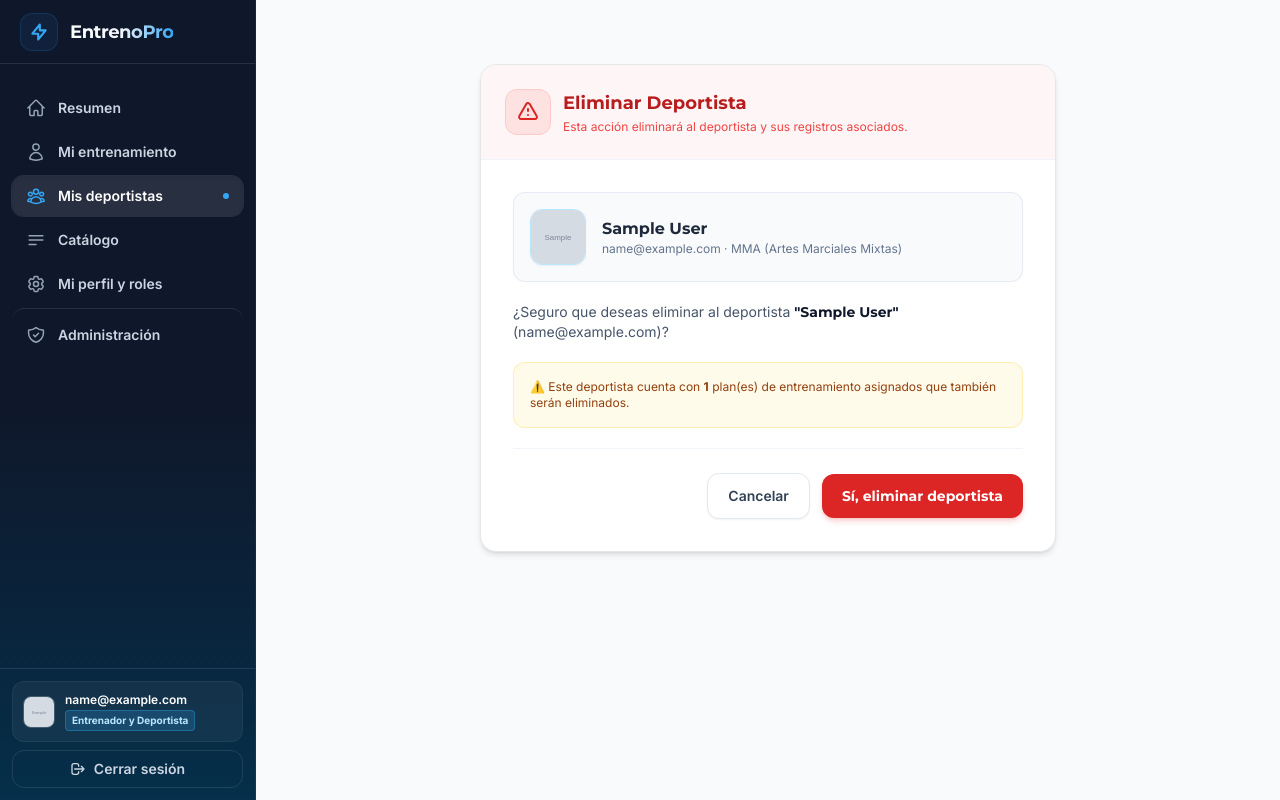
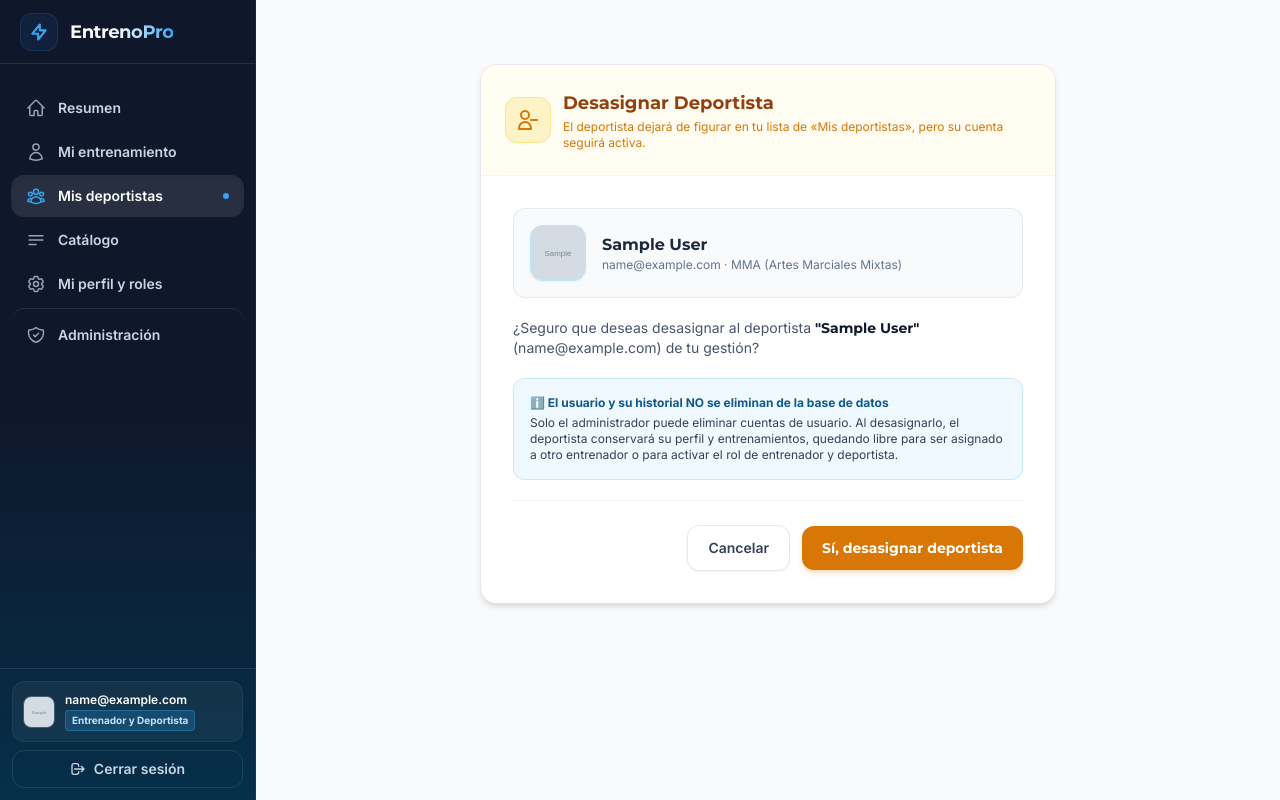
Before and after one commit to kikega/entreno, a Django app: page /training/athlete/1/delete/ in a window 1280 px wide. Run offline with Django 5.2, Linux system fonts and the light colour scheme; a user stored in the database is signed in; tables that the repository leaves empty hold one stand-in row (values such as "Sample post"); grey boxes marked "Sample" are stand-in pictures; some libraries are stand-ins or nearby versions.

Commit message:
Desasignar deportistas

```diff
--- a/templates/training/athlete_confirm_delete.html
+++ b/templates/training/athlete_confirm_delete.html
@@ -1,18 +1,18 @@
 {% extends 'base.html' %}
 
-{% block title %}Eliminar Deportista - EntrenoPro{% endblock %}
+{% block title %}Desasignar Deportista - EntrenoPro{% endblock %}
 
 {% block content %}
 <div class="max-w-xl mx-auto py-8 trainer-theme">
     <div class="bg-white shadow-md rounded-2xl border border-slate-150 overflow-hidden animate-fade-in">
-        <div class="px-6 py-6 border-b border-slate-100 bg-red-50/70">
+        <div class="px-6 py-6 border-b border-slate-100 bg-amber-50/70">
             <div class="flex items-center gap-3">
-                <div class="p-2.5 bg-red-100 text-red-600 rounded-xl border border-red-200 flex-shrink-0">
-                    <svg class="w-6 h-6" fill="none" stroke="currentColor" viewBox="0 0 24 24"><path stroke-linecap="round" stroke-linejoin="round" stroke-width="2" d="M12 9v2m0 4h.01m-6.938 4h13.856c1.54 0 2.502-1.667 1.732-3L13.732 4c-.77-1.333-2.694-1.333-3.464 0L3.34 16c-.77 1.333.192 3 1.732 3z"></path></svg>
+                <div class="p-2.5 bg-amber-100 text-amber-600 rounded-xl border border-amber-200 flex-shrink-0">
+                    <svg class="w-6 h-6" fill="none" stroke="currentColor" viewBox="0 0 24 24"><path stroke-linecap="round" stroke-linejoin="round" stroke-width="2" d="M13 7a4 4 0 11-8 0 4 4 0 018 0zM9 14a6 6 0 00-6 6v1h12v-1a6 6 0 00-6-6zM21 12h-6"></path></svg>
                 </div>
                 <div>
-                    <h3 class="text-lg font-headline font-bold text-red-700">Eliminar Deportista</h3>
-                    <p class="text-xs text-red-500 mt-0.5">Esta acción eliminará al deportista y sus registros asociados.</p>
+                    <h3 class="text-lg font-headline font-bold text-amber-800">Desasignar Deportista</h3>
+                    <p class="text-xs text-amber-600 mt-0.5">El deportista dejará de figurar en tu lista de «Mis deportistas», pero su cuenta seguirá activa.</p>
                 </div>
             </div>
         </div>
@@ -35,15 +35,16 @@
             </div>
 
             <p class="text-sm text-slate-600">
-                ¿Seguro que deseas eliminar al deportista
-                <span class="font-headline font-bold text-slate-900">"{{ athlete.user.first_name }} {{ athlete.user.last_name }}"</span> ({{ athlete.user.email }})?
+                ¿Seguro que deseas desasignar al deportista
+                <span class="font-headline font-bold text-slate-900">"{{ athlete.user.first_name }} {{ athlete.user.last_name }}"</span> ({{ athlete.user.email }}) de tu gestión?
             </p>
 
-            {% if plans_count > 0 %}
-                <div class="rounded-xl bg-amber-50 border border-amber-200/60 p-4 text-xs text-amber-800">
-                    ⚠️ Este deportista cuenta con <strong>{{ plans_count }}</strong> plan(es) de entrenamiento asignados que también serán eliminados.
-                </div>
-            {% endif %}
+            <div class="rounded-xl bg-sky-50 border border-sky-200/70 p-4 text-xs text-slate-700 space-y-1">
+                <p class="font-bold text-sky-800">ℹ️ El usuario y su historial NO se eliminan de la base de datos</p>
+                <p>
+                    Solo el administrador puede eliminar cuentas de usuario. Al desasignarlo, el deportista conservará su perfil y entrenamientos, quedando libre para ser asignado a otro entrenador o para activar el rol de entrenador y deportista.
+                </p>
+            </div>
 
             <div class="mt-8 flex flex-col-reverse sm:flex-row items-center justify-end gap-3 border-t border-slate-100 pt-6">
                 <a href="{% url 'training:trainer_dashboard' %}" class="w-full sm:w-auto text-center px-5 py-3 border border-slate-200 text-sm font-semibold rounded-xl text-slate-700 bg-white hover:bg-slate-50 transition shadow-sm">
@@ -51,8 +52,8 @@
                 </a>
                 <form method="post" class="m-0 w-full sm:w-auto">
                     {% csrf_token %}
-                    <button type="submit" class="w-full sm:w-auto px-5 py-3 rounded-xl text-sm font-headline font-bold text-white bg-red-600 hover:bg-red-700 transition shadow-md shadow-red-600/20 cursor-pointer">
-                        Sí, eliminar deportista
+                    <button type="submit" class="w-full sm:w-auto px-5 py-3 rounded-xl text-sm font-headline font-bold text-white bg-amber-600 hover:bg-amber-700 transition shadow-md shadow-amber-600/20 cursor-pointer">
+                        Sí, desasignar deportista
                     </button>
                 </form>
             </div>
--- a/templates/training/athlete_detail.html
+++ b/templates/training/athlete_detail.html
@@ -33,8 +33,8 @@
                 ✏️ Editar Perfil Deportivo
             </a>
             {% if athlete.assigned_trainer_id == request.user.id %}
-            <a href="{% url 'training:trainer_athlete_delete' athlete.id %}" class="w-full sm:w-auto text-center px-4 py-2.5 bg-red-50 border border-red-200 text-sm font-bold rounded-xl text-red-600 hover:bg-red-100 transition shadow-sm flex items-center justify-center gap-1">
-                🗑️ Eliminar Deportista
+            <a href="{% url 'training:trainer_athlete_delete' athlete.id %}" class="w-full sm:w-auto text-center px-4 py-2.5 bg-amber-50 border border-amber-200 text-sm font-bold rounded-xl text-amber-700 hover:bg-amber-100 transition shadow-sm flex items-center justify-center gap-1">
+                Desasignar Deportista
             </a>
             {% endif %}
             <a href="{% url 'training:plan_create' %}" class="btn-primary w-full sm:w-auto px-4 py-2.5 rounded-xl font-headline font-semibold text-sm flex items-center justify-center gap-2 transition hover:scale-[1.02] shadow-md shadow-primary/20">
--- a/templates/training/partials/panel_trainer.html
+++ b/templates/training/partials/panel_trainer.html
@@ -114,9 +114,9 @@
                                     Editar
                                 </a>
 
-                                <a href="{% url 'training:trainer_athlete_delete' athlete.id %}" class="inline-flex items-center justify-center gap-1 px-3 py-2 bg-red-50 border border-red-200 text-xs font-bold rounded-xl text-red-600 hover:bg-red-100 transition shadow-sm" title="Eliminar deportista">
-                                    <svg class="w-3.5 h-3.5" fill="none" stroke="currentColor" viewBox="0 0 24 24"><path stroke-linecap="round" stroke-linejoin="round" stroke-width="2" d="M19 7l-.867 12.142A2 2 0 0116.138 21H7.862a2 2 0 01-1.995-1.858L5 7m5 4v6m4-6v6m1-10V4a1 1 0 00-1-1h-4a1 1 0 00-1 1v3M4 7h16"></path></svg>
-                                    Eliminar
+                                <a href="{% url 'training:trainer_athlete_delete' athlete.id %}" class="inline-flex items-center justify-center gap-1 px-3 py-2 bg-amber-50 border border-amber-200 text-xs font-bold rounded-xl text-amber-700 hover:bg-amber-100 transition shadow-sm" title="Desasignar deportista">
+                                    <svg class="w-3.5 h-3.5" fill="none" stroke="currentColor" viewBox="0 0 24 24"><path stroke-linecap="round" stroke-linejoin="round" stroke-width="2" d="M13 7a4 4 0 11-8 0 4 4 0 018 0zM9 14a6 6 0 00-6 6v1h12v-1a6 6 0 00-6-6zM21 12h-6"></path></svg>
+                                    Desasignar
                                 </a>
                             </div>
                         </li>
--- a/templates/training/trainer_athlete_form.html
+++ b/templates/training/trainer_athlete_form.html
@@ -46,11 +46,11 @@
                     Ver expediente
                 </a>
                 {% if athlete.assigned_trainer_id == request.user.id %}
-                    <a href="{% url 'training:trainer_athlete_delete' athlete.id %}" class="inline-flex items-center gap-1.5 px-4 py-2.5 rounded-xl bg-red-500/20 hover:bg-red-500/30 border border-red-400/30 text-red-200 text-xs font-headline font-bold transition shadow-sm">
+                    <a href="{% url 'training:trainer_athlete_delete' athlete.id %}" class="inline-flex items-center gap-1.5 px-4 py-2.5 rounded-xl bg-amber-500/20 hover:bg-amber-500/30 border border-amber-400/30 text-amber-200 text-xs font-headline font-bold transition shadow-sm">
                         <svg class="w-4 h-4" fill="none" stroke="currentColor" viewBox="0 0 24 24">
-                            <path stroke-linecap="round" stroke-linejoin="round" stroke-width="2" d="M19 7l-.867 12.142A2 2 0 0116.138 21H7.862a2 2 0 01-1.995-1.858L5 7m5 4v6m4-6v6m1-10V4a1 1 0 00-1-1h-4a1 1 0 00-1 1v3M4 7h16" />
+                            <path stroke-linecap="round" stroke-linejoin="round" stroke-width="2" d="M13 7a4 4 0 11-8 0 4 4 0 018 0zM9 14a6 6 0 00-6 6v1h12v-1a6 6 0 00-6-6zM21 12h-6" />
                         </svg>
-                        <span>Eliminar deportista</span>
+                        <span>Desasignar deportista</span>
                     </a>
                 {% endif %}
             </div>
--- a/templates/users/athlete_profile_form.html
+++ b/templates/users/athlete_profile_form.html
@@ -332,6 +332,12 @@
                             {{ form.training_goal }}
                         </div>
                     </div>
+
+                    <div class="pt-2">
+                        <label for="{{ form.assigned_trainer.id_for_label }}" class="block text-xs font-headline font-bold text-slate-600 mb-1">Entrenador Asignado</label>
+                        {{ form.assigned_trainer }}
+                        <p class="text-[11px] text-slate-400 mt-1">Selecciona al entrenador que supervisará tu planificación o déjalo sin asignar.</p>
+                    </div>
                 </div>
 
                 <!-- Sección Composición Corporal (Solo deportistas) -->
--- a/training/views.py
+++ b/training/views.py
@@ -605,14 +605,17 @@ class TrainerAthleteProfileUpdateView(TrainerRequiredMixin, UpdateView):
 
 class TrainerAthleteDeleteView(TrainerRequiredMixin, DeleteView):
     """
-    Permite al entrenador eliminar un deportista asignado a su gestión desde «Mis deportistas» o su expediente.
+    Permite al entrenador desasignar un deportista de su gestión («Mis deportistas»).
+    No elimina al usuario ni su perfil de deportista de la base de datos (responsabilidad
+    exclusiva del administrador), permitiendo que el deportista siga existiendo para
+    asignarse a otro entrenador o asumir el rol dual de entrenador y deportista.
     """
     model = AthleteProfile
     template_name = 'training/athlete_confirm_delete.html'
     context_object_name = 'athlete'
 
     def get_queryset(self):
-        """Solo permite eliminar deportistas asignados al entrenador actual."""
+        """Solo permite desasignar deportistas asignados al entrenador actual."""
         return AthleteProfile.objects.filter(
             assigned_trainer=self.request.user
         ).select_related('user')
@@ -627,14 +630,14 @@ class TrainerAthleteDeleteView(TrainerRequiredMixin, DeleteView):
         athlete_user = self.object.user
         display_name = f"{athlete_user.first_name} {athlete_user.last_name}".strip() or athlete_user.email
 
-        if athlete_user != request.user and not athlete_user.is_trainer and not athlete_user.is_staff and not athlete_user.is_superuser:
-            if athlete_user.profile_picture:
-                athlete_user.profile_picture.delete(save=False)
-            athlete_user.delete()
-        else:
-            self.object.delete()
+        self.object.assigned_trainer = None
+        self.object.trainer_confirmed = False
+        self.object.save(update_fields=['assigned_trainer', 'trainer_confirmed', 'updated_at'])
 
-        messages.success(request, f"Deportista '{display_name}' eliminado con éxito.")
+        messages.success(
+            request,
+            f"Deportista '{display_name}' desasignado de tu lista de deportistas. Su cuenta sigue activa en la plataforma."
+        )
         return redirect(self.get_success_url())
 
     def get_success_url(self):
```
Also changed, not shown: training/tests.py (+48 -13 lines), users/forms.py (+18 -1 lines), .agents/skills/django-pro/SKILL.md (added).
